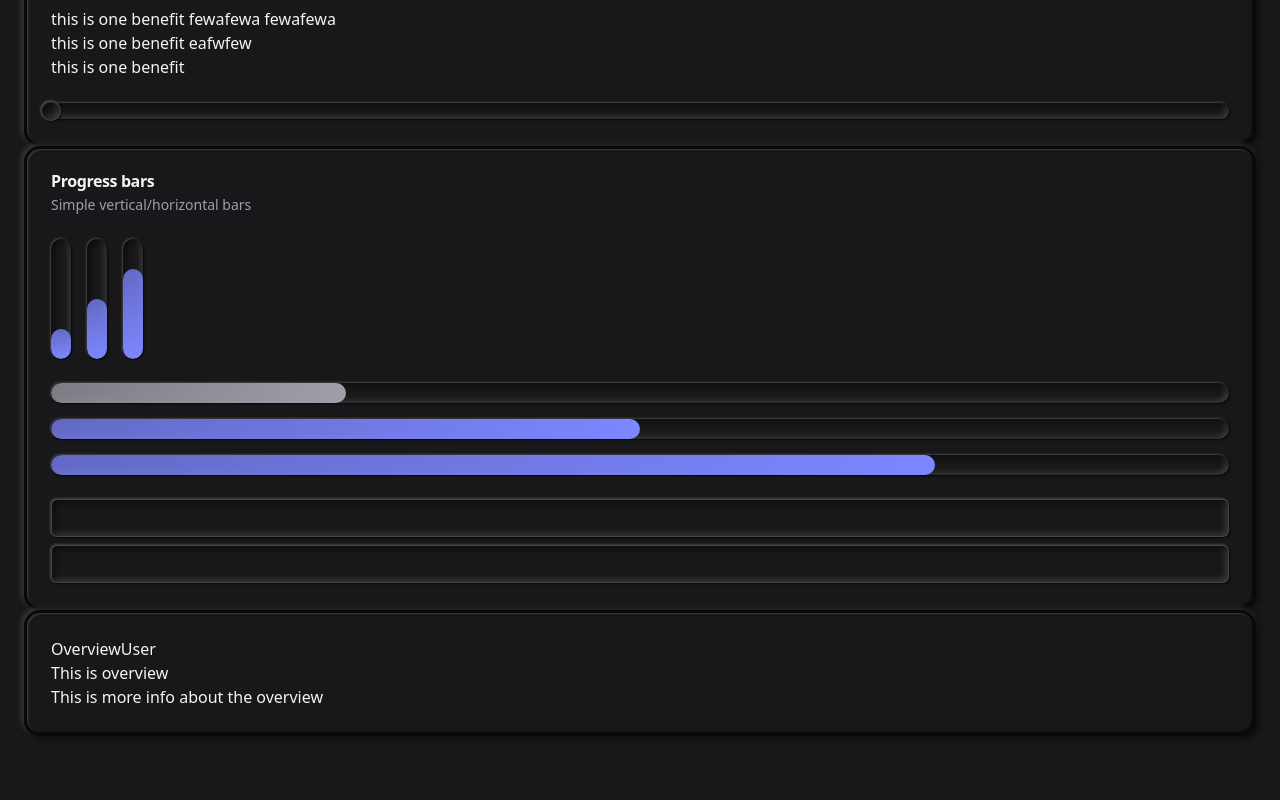
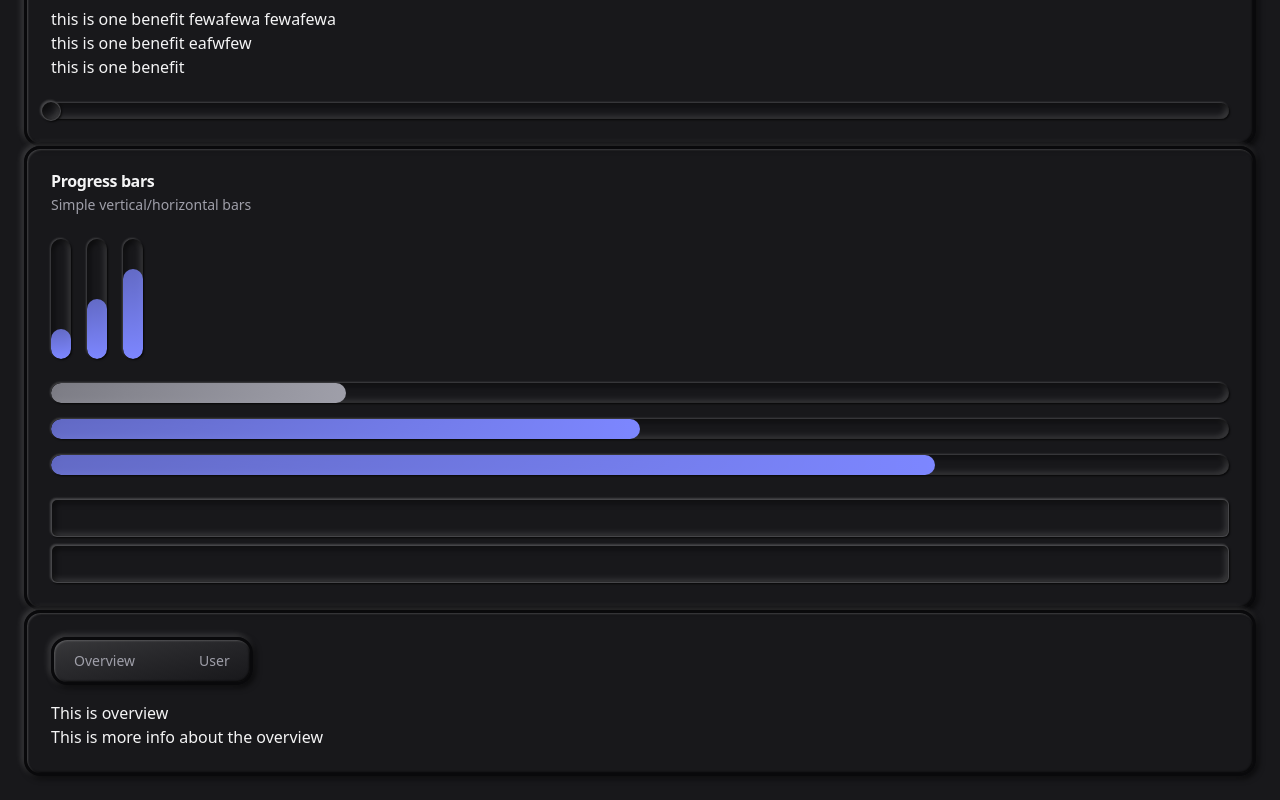
Before and after one commit to Annie-Huang/baseui-neomorphism2.0-component-library, a React (Vite) app: page / in a window 1280 px wide. Shown: the part 270-1070 px from the top of the page. Before the commit the page ends 1030 px from the top, so only its background shows below. Built offline with nearby package versions, Linux system fonts and the light colour scheme.

Commit message:
Change to use className:  XXXVariants()

```diff
--- a/src/App.tsx
+++ b/src/App.tsx
@@ -82,7 +82,7 @@ function App() {
           <Card>
             <CardHeader>
               <TabsRoot>
-                <TabsList>
+                <TabsList className='space-x-4'>
                   <TabsTab value='overview'>Overview</TabsTab>
                   <TabsTab value='user'>User</TabsTab>
                 </TabsList>
--- a/src/components/Tabs.tsx
+++ b/src/components/Tabs.tsx
@@ -10,8 +10,7 @@ const tabsRootVariants = cva('w-full');
 type TabsRootProps = React.ComponentProps<typeof Tabs.Root>;
 
 export const TabsRoot = (props: TabsRootProps) => {
-  // const rootMerge = mergeProps(props, { className: tabsRootVariants() });
-  const rootMerge = mergeProps(props, { className: { tabsRootVariants } });
+  const rootMerge = mergeProps(props, { className: tabsRootVariants() });
 
   return <Tabs.Root {...rootMerge} />;
 };
@@ -27,8 +26,7 @@ const tabsTabVariants = cva(
 type TabsTabProps = React.ComponentProps<typeof Tabs.Tab>;
 
 export const TabsTab = (props: TabsTabProps) => {
-  // const rootMerge = mergeProps(props, { className: tabsTabVariants() });
-  const tabMerge = mergeProps(props, { className: { tabsTabVariants } });
+  const tabMerge = mergeProps(props, { className: tabsTabVariants() });
 
   // return <Tabs.Tab {...tabMerge} />;
   // It ask to inject the value explicitly.
@@ -43,7 +41,7 @@ const tabsListVariants = cva(
 type TabsListProps = React.ComponentProps<typeof Tabs.List>;
 
 export const TabsList = (props: TabsListProps) => {
-  const listMerge = mergeProps(props, { className: { tabsListVariants } });
+  const listMerge = mergeProps(props, { className: tabsListVariants() });
 
   return <Tabs.List {...listMerge} />;
 };
@@ -56,7 +54,7 @@ type TabsIndicatorProps = React.ComponentProps<typeof Tabs.Indicator>;
 
 export const TabsIndicator = (props: TabsIndicatorProps) => {
   const mergeIndicator = mergeProps(props, {
-    className: { tabsIndicatorVariants },
+    className: tabsIndicatorVariants(),
   });
 
   return <Tabs.List {...mergeIndicator} />;
@@ -71,7 +69,7 @@ type TabsPanelProps = React.ComponentProps<typeof Tabs.Panel>;
 
 export const TabsPanel = (props: TabsPanelProps) => {
   const panelMerge = mergeProps(props, {
-    className: { tabsPanelVariants },
+    className: tabsPanelVariants(),
   });
 
   // return <Tabs.Panel {...panelMerge} />;
```
